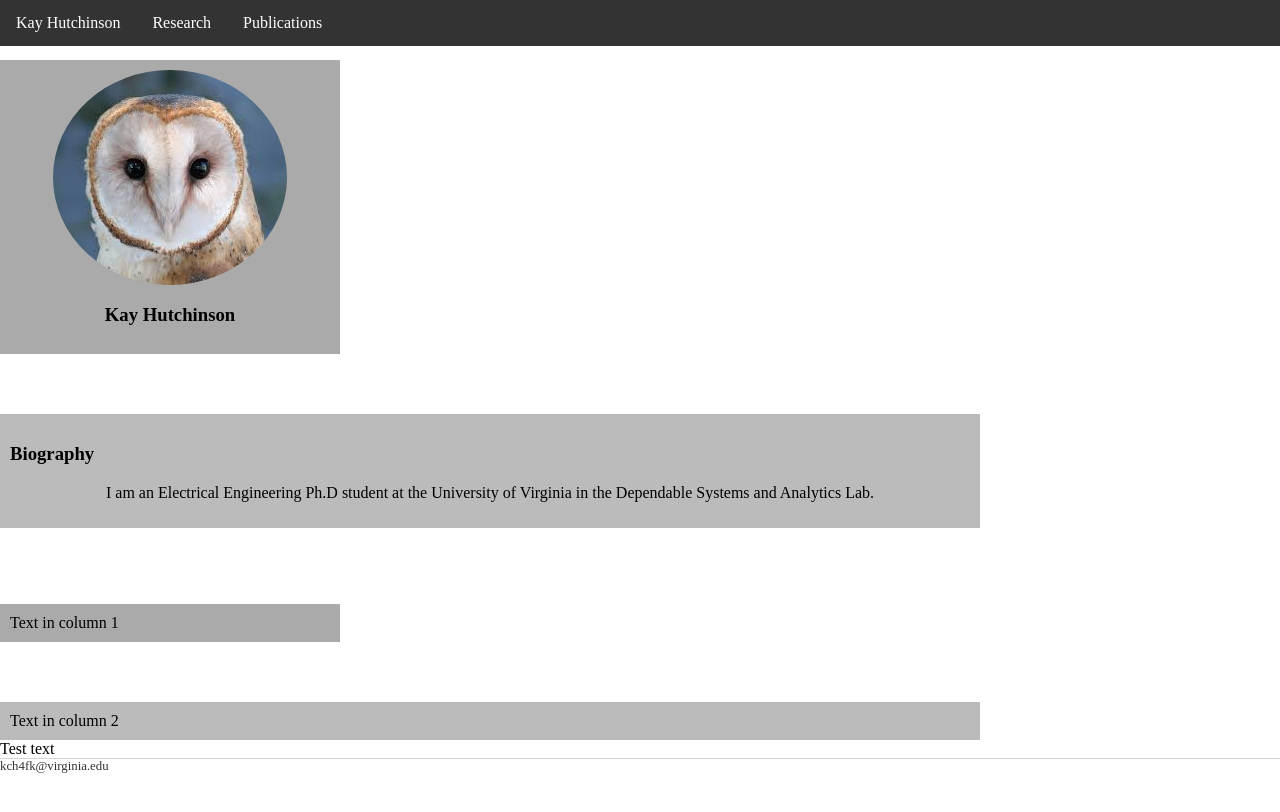
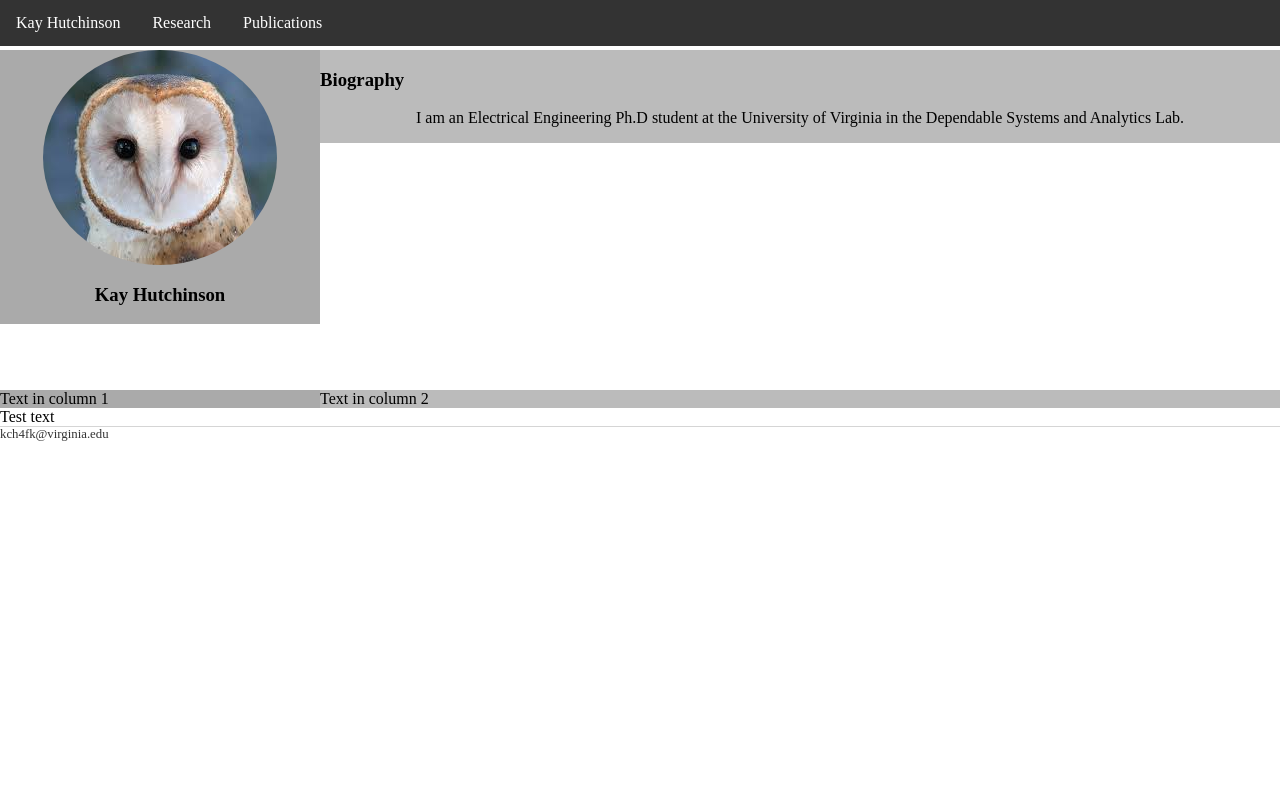
Before and after one commit to kch4fk/kch4fk.github.io, a Jekyll site: the page built from index.html, in a window 1280 px wide. Shown: the top 812 px of the page. Built offline with Jekyll 4.4.1, drawn with Linux system fonts in a browser that asks for light colours.

Commit message:
Update main.css

```diff
--- a/css/main.css
+++ b/css/main.css
@@ -96,8 +96,8 @@ ul.posts li {
 
 .column {
     float: left;
-    padding: 10px;
-    margin-top: 60px;
+    padding: 0px;
+    margin-top: 50px;
 }
 
 .column.left {
```
